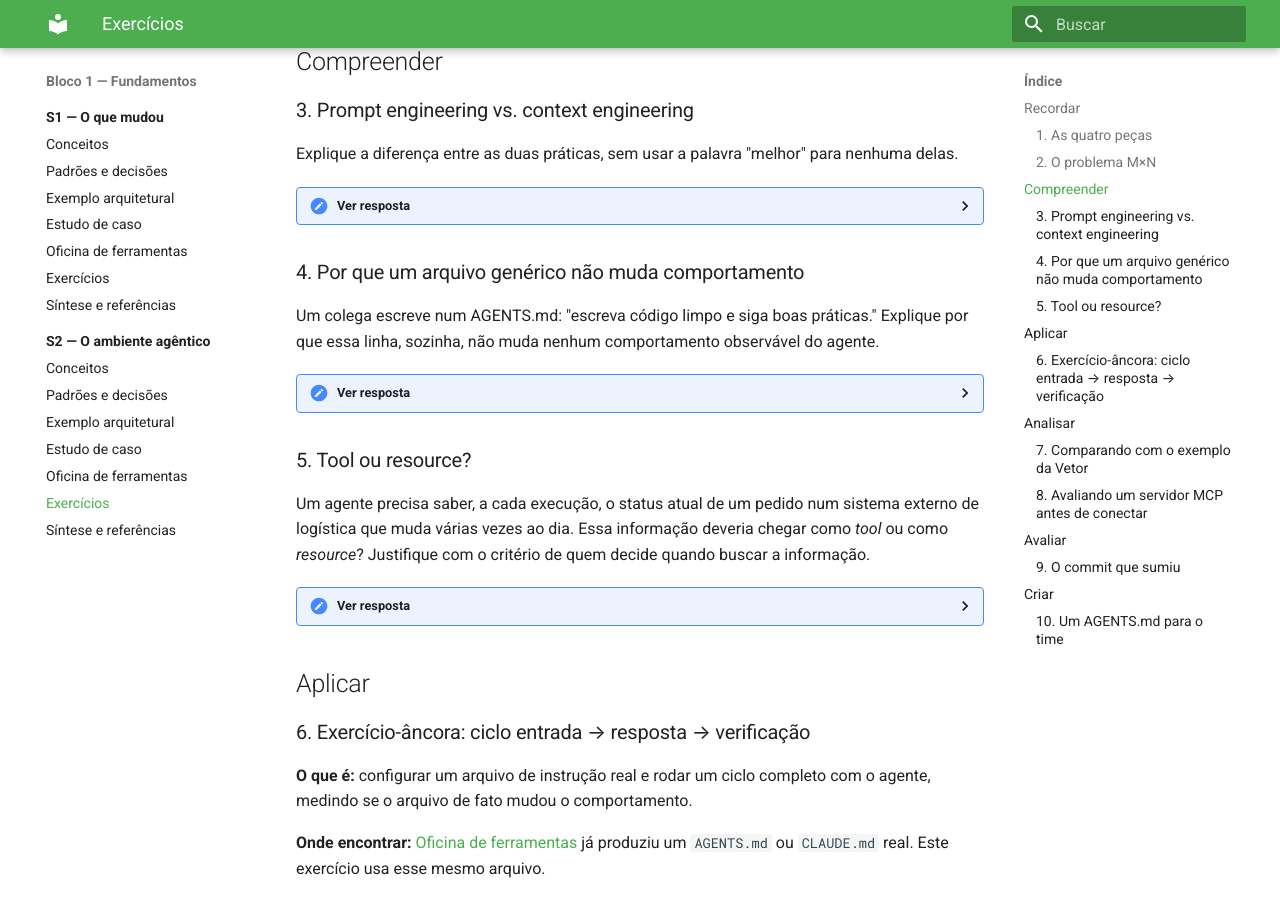
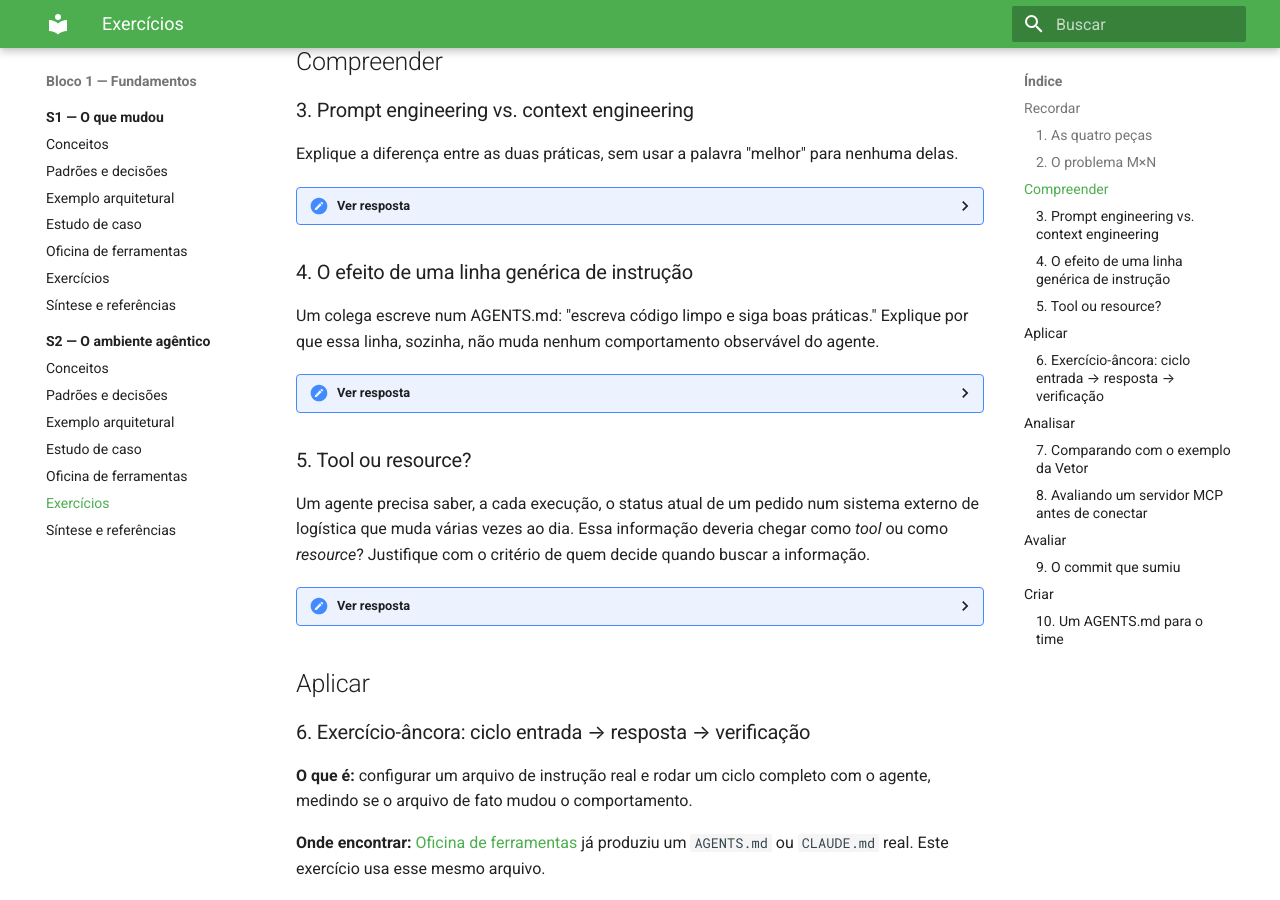
Before and after one commit to arkhibr/workshops-ia-agentica, an MkDocs documentation site: the page built from docs/sessao-02-ambiente-agentico/exercicios.md, in a window 1280 px wide and 900 px high, scrolled down 658 px. Built offline with MkDocs 1.6.1 and Material for MkDocs 9.7.7, drawn with Linux system fonts in a browser that asks for light colours.

```diff
--- a/docs/sessao-01-o-que-mudou/exercicios.md
+++ b/docs/sessao-01-o-que-mudou/exercicios.md
@@ -26,7 +26,7 @@ Em uma frase, explique o que é aprendizado em contexto (in-context learning) e
 
 ## Compreender
 
-### 3. Por que vibe coding não é o problema
+### 3. O limite entre vibe coding legítimo e arriscado
 
 Explique por que vibe coding não é, por si, uma prática ruim — e onde exatamente ela se torna um risco.
 
--- a/docs/sessao-01-o-que-mudou/padroes-e-decisoes.md
+++ b/docs/sessao-01-o-que-mudou/padroes-e-decisoes.md
@@ -19,7 +19,7 @@ A pergunta que resume a tabela: se esse código quebrar em produção, alguém v
 !!! tip "Aplique agora"
     Pense numa tarefa real do seu backlog desta semana. Percorra as cinco linhas da tabela e classifique-a: ela puxa para vibe coding, assistência ou SDD? Compare com a pessoa ao lado — vocês chegaram no mesmo modo para tarefas parecidas?
 
-## Por que reversibilidade e tempo de vida pesam tanto
+## O peso econômico de reversibilidade e tempo de vida
 
 Boehm, em *Software Engineering Economics* (1981), documentou algo que antecede qualquer LLM: o custo de corrigir um defeito cresce a cada fase do desenvolvimento. Em sistemas pequenos, o crescimento é suave; em sistemas grandes e críticos, um problema descoberto depois da entrega pode custar da ordem de 100 vezes mais para corrigir do que o mesmo problema pego na fase de requisitos. A proporção exata varia por contexto (pesquisa mais recente questiona se o multiplicador de Boehm ainda vale em times ágeis com integração contínua), mas a direção não mudou em quatro décadas: quanto mais tarde uma ambiguidade aparece, mais caro fica resolvê-la.
 
--- a/docs/sessao-02-ambiente-agentico/exercicios.md
+++ b/docs/sessao-02-ambiente-agentico/exercicios.md
@@ -36,7 +36,7 @@ Explique a diferença entre as duas práticas, sem usar a palavra "melhor" para
 Prompt engineering cuida do texto da instrução. Context engineering cuida de tudo que chega à janela de contexto numa execução — instruções, histórico, resultado de ferramentas, arquivos lidos. A segunda é mais ampla que a primeira, não uma substituta.
 </details>
 
-### 4. Por que um arquivo genérico não muda comportamento
+### 4. O efeito de uma linha genérica de instrução
 
 Um colega escreve num AGENTS.md: "escreva código limpo e siga boas práticas." Explique por que essa linha, sozinha, não muda nenhum comportamento observável do agente.
 
```
Also changed, not shown: docs/sessao-01-o-que-mudou/conceitos.md (+2 -2 lines), docs/sessao-02-ambiente-agentico/conceitos.md (+1 -1 lines).
